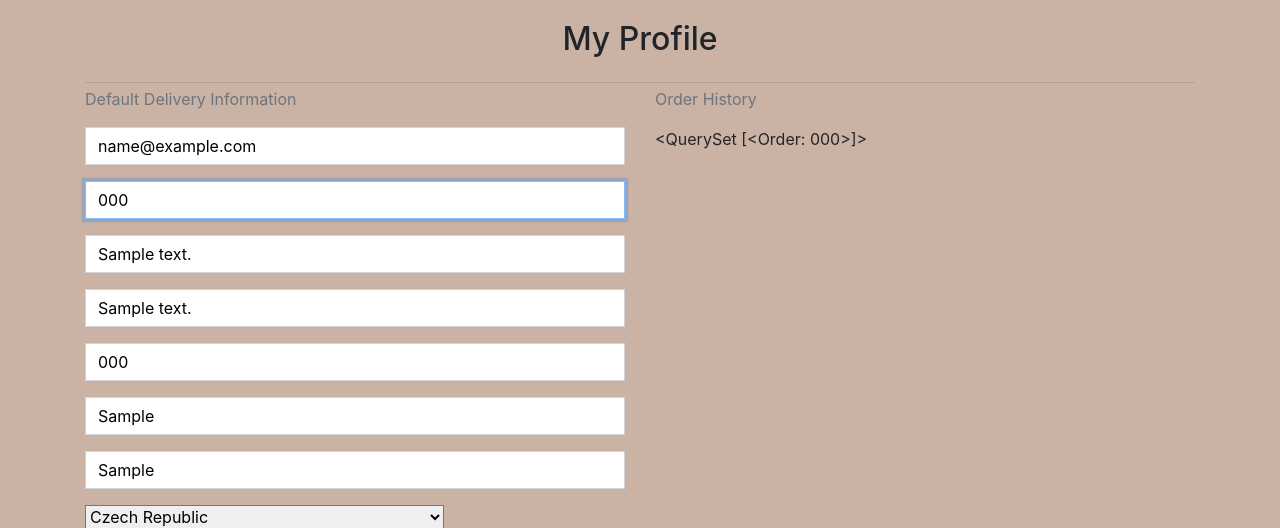
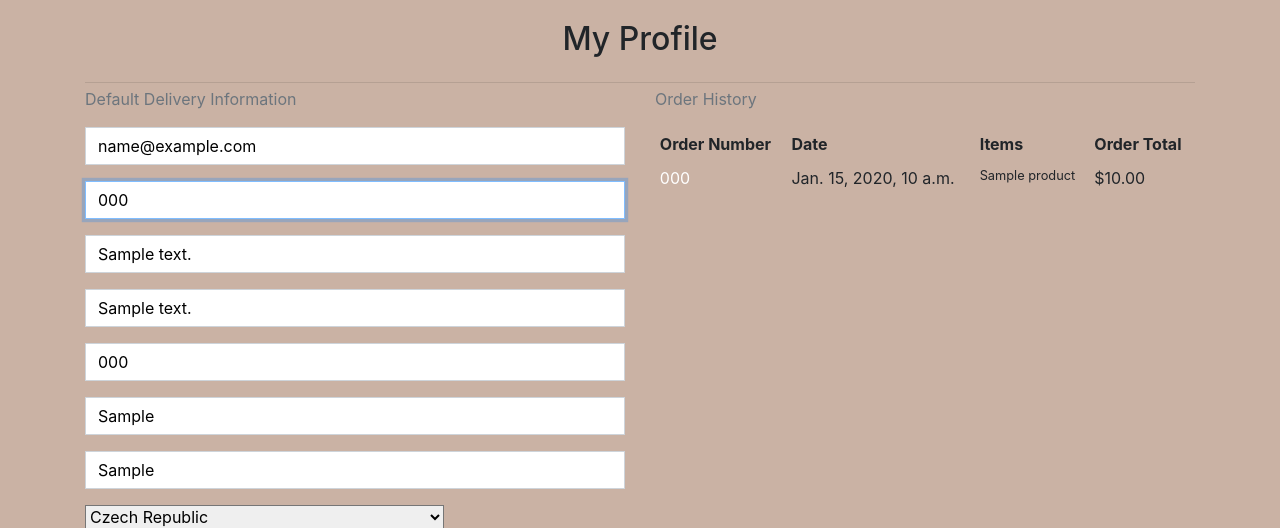
Before and after one commit to sofiawallq/vintage-corner, a Django app: page /profiles/ in a window 1280 px wide. Shown: the part 128-656 px from the top of the page. Run offline with Django 5.2, Linux system fonts and the light colour scheme; a user stored in the database is signed in; tables that the repository leaves empty hold one stand-in row (values such as "Sample post"); some libraries are stand-ins or nearby versions.

Commit message:
add order history field to profile template, update its views and url path

```diff
--- a/profiles/static/css/profile.css
+++ b/profiles/static/css/profile.css
@@ -1,3 +1,8 @@
+.order-history {
+    max-height: 416px; /* height of profile form + submit button */
+    overflow-y: auto;
+}
+
 #profile-update-form .form-control {
     color: #000;
 }
--- a/profiles/templates/profiles/profile.html
+++ b/profiles/templates/profiles/profile.html
@@ -24,7 +24,41 @@
         </div>
         <div class="col-12 col-lg-6">
             <p class="text-muted">Order History</p>
-            {{ orders }}
+            <div class="order-history table-responsive">
+                <table class="table table-sm table-borderless">
+                    <thead>
+                        <tr>
+                            <th>Order Number</th>
+                            <th>Date</th>
+                            <th>Items</th>
+                            <th>Order Total</th>
+                        </tr>
+                    </thead>
+                    <tbody>
+                        {% for order in orders %}
+                            <tr>
+                                <td>
+                                    <a href="{% url 'order_history' order.order_number %}"
+                                    title="{{ order.order_number }}">
+                                        {{ order.order_number|truncatechars:6 }}
+                                    </a>
+                                </td>
+                                <td>{{ order.date }}</td>
+                                <td>
+                                    <ul class="list-unstyled">
+                                        {% for item in order.lineitems.all %}
+                                            <li class="small">
+                                                {{ item.product.name }}
+                                            </li>
+                                        {% endfor %}
+                                    </ul>
+                                </td>
+                                <td>${{ order.grand_total }}</td>
+                            </tr>
+                        {% endfor %}
+                    </tbody>
+                </table>
+            </div>
         </div>
     </div>
 </div>
--- a/profiles/urls.py
+++ b/profiles/urls.py
@@ -3,4 +3,5 @@ from . import views
 
 urlpatterns = [
     path('', views.profile, name='profile'),
+    path('order_history/<order_number>', views.order_history, name='order_history'),
 ]
--- a/profiles/views.py
+++ b/profiles/views.py
@@ -1,6 +1,9 @@
 from django.shortcuts import render, get_object_or_404
+from django.contrib import messages
 from .models import UserProfile
 from .forms import UserProfileForm
+from checkout.models import Order
+
 
 
 def profile(request):
@@ -24,3 +27,20 @@ def profile(request):
     }
 
     return render(request, template, context)
+
+
+def order_history(request, order_number):
+    order = get_object_or_404(Order, order_number=order_number)
+
+    messages.info(request, (
+        f'This is a past confirmation for order number {order_number}. '
+        'A confirmation email was sent on the order date.'
+    ))
+
+    template = 'checkout/checkout_success.html'
+    context = {
+        'order': order,
+        'from_profile': True,
+    }
+
+    return render(request, template, context)
```
Also changed, not shown: checkout/templates/checkout/checkout_success.html (+12 -0 lines).
